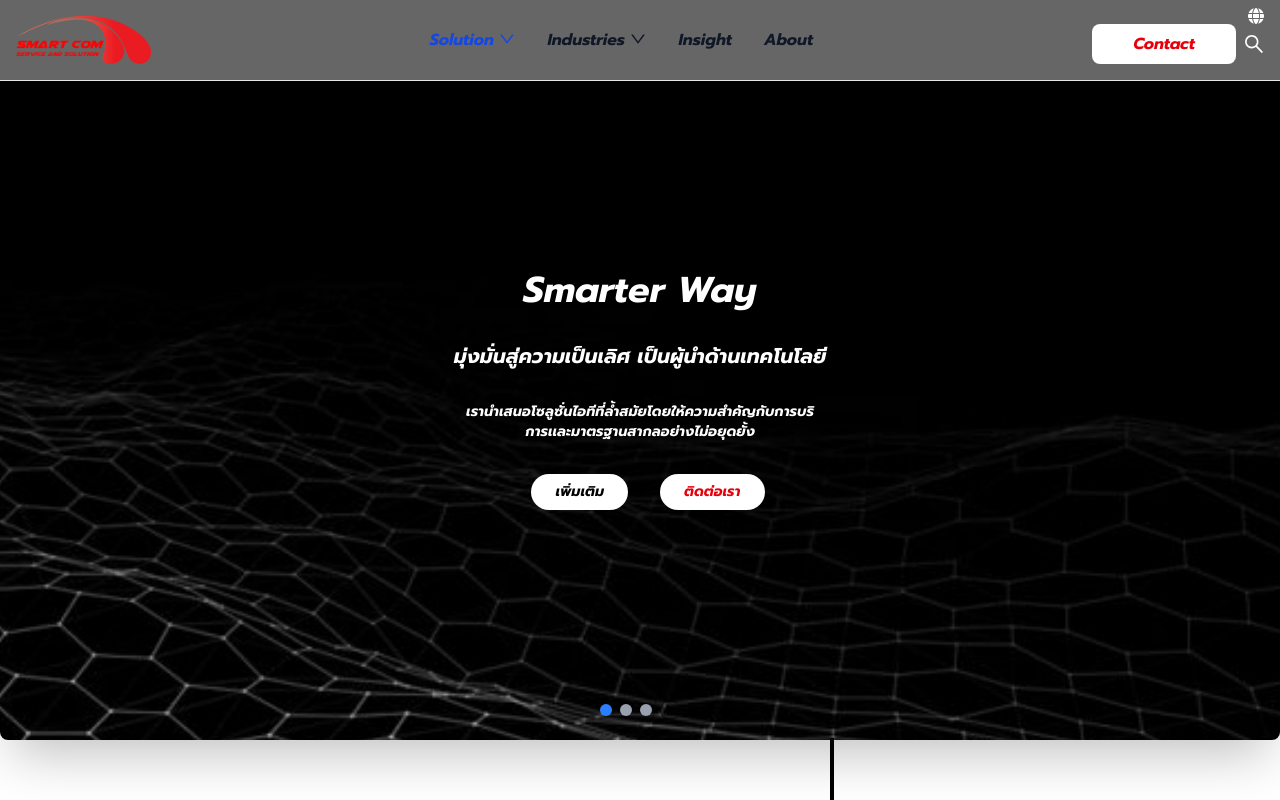
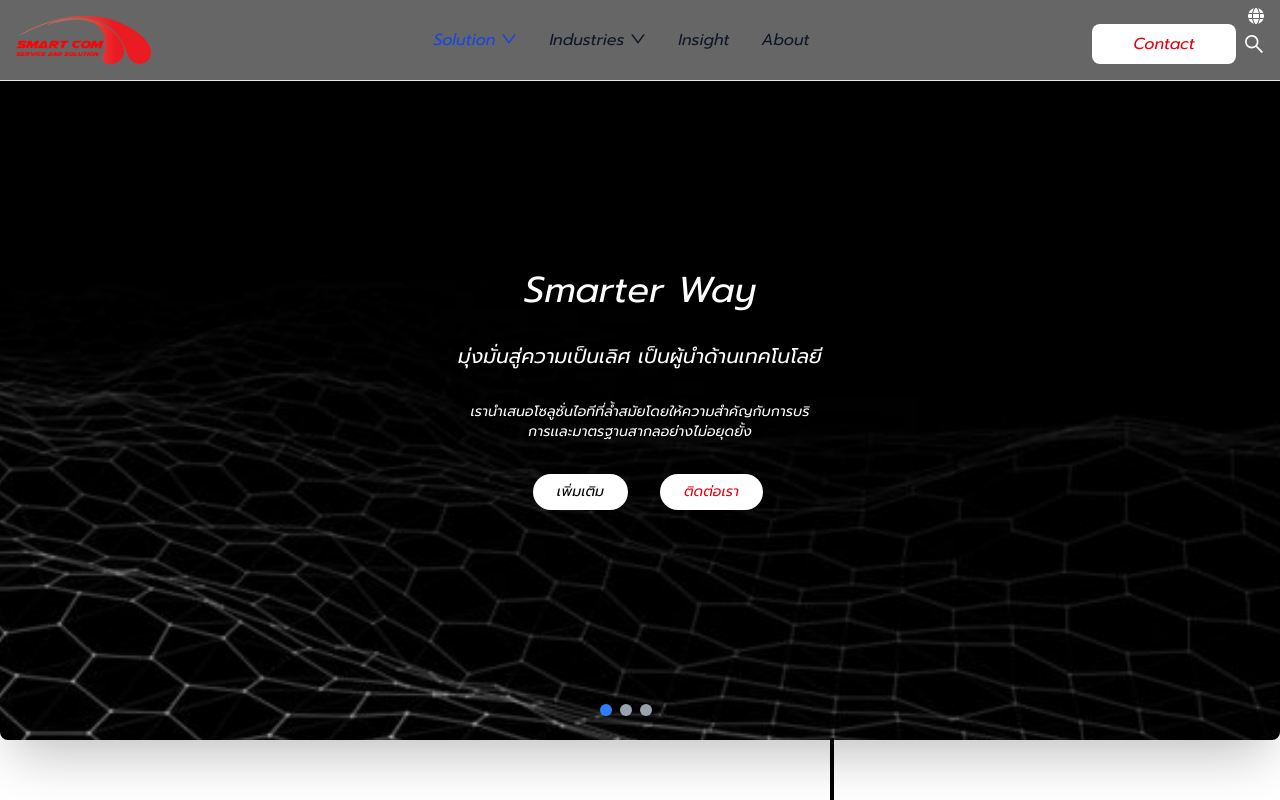
Before and after one commit to pnwn15/Smartcom, a React (Vite) app: page / in a window 1280 px wide. Shown: the top 800 px of the page. Built offline with nearby package versions, Linux system fonts and the light colour scheme.

Commit message:
ส่ง

```diff
--- a/src/App.css
+++ b/src/App.css
@@ -11,110 +11,8 @@
   animation: slide 20s linear infinite;
 }
 
-.prompt-thin {
-  font-family: "Prompt", sans-serif;
-  font-weight: 100;
-  font-style: normal;
-}
-
-.prompt-extralight {
-  font-family: "Prompt", sans-serif;
-  font-weight: 200;
-  font-style: normal;
-}
-
-.prompt-light {
-  font-family: "Prompt", sans-serif;
-  font-weight: 300;
-  font-style: normal;
-}
-
-.prompt-regular {
-  font-family: "Prompt", sans-serif;
-  font-weight: 400;
-  font-style: normal;
-}
-
-.prompt-medium {
-  font-family: "Prompt", sans-serif;
-  font-weight: 500;
-  font-style: normal;
-}
-
-.prompt-semibold {
-  font-family: "Prompt", sans-serif;
-  font-weight: 600;
-  font-style: normal;
-}
-
-.prompt-bold {
-  font-family: "Prompt", sans-serif;
-  font-weight: 700;
-  font-style: normal;
-}
-
-.prompt-extrabold {
-  font-family: "Prompt", sans-serif;
-  font-weight: 800;
-  font-style: normal;
-}
-
-.prompt-black {
-  font-family: "Prompt", sans-serif;
-  font-weight: 900;
-  font-style: normal;
-}
-
-.prompt-thin-italic {
-  font-family: "Prompt", sans-serif;
-  font-weight: 100;
-  font-style: italic;
-}
-
-.prompt-extralight-italic {
-  font-family: "Prompt", sans-serif;
-  font-weight: 200;
-  font-style: italic;
-}
-
-.prompt-light-italic {
-  font-family: "Prompt", sans-serif;
-  font-weight: 300;
-  font-style: italic;
-}
-
-.prompt-regular-italic {
+* {
   font-family: "Prompt", sans-serif;
   font-weight: 400;
   font-style: italic;
 }
-
-.prompt-medium-italic {
-  font-family: "Prompt", sans-serif;
-  font-weight: 500;
-  font-style: italic;
-}
-
-.prompt-semibold-italic {
-  font-family: "Prompt", sans-serif;
-  font-weight: 600;
-  font-style: italic;
-}
-
-* {
-  font-family: "Prompt", sans-serif;
-  font-weight: 700;
-  font-style: italic;
-}
-
-.prompt-extrabold-italic {
-  font-family: "Prompt", sans-serif;
-  font-weight: 800;
-  font-style: italic;
-}
-
-.prompt-black-italic {
-  font-family: "Prompt", sans-serif;
-  font-weight: 900;
-  font-style: italic;
-}
--- /dev/null
+++ b/src/Json/slidessolution.json
@@ -0,0 +1,41 @@
+[
+  {
+    "image": "/wall1.jpg",
+    "title": "Smarter Way",
+    "fontStyle": "text-4xl font-bold text-white",
+    "title1": "มุ่งมั่นสู่ความเป็นเลิศ เป็นผู้นำด้านเทคโนโลยี",
+    "fontStyle1": "text-xl font-bold text-white",
+    "title2": "เรานำเสนอโซลูซั่นไอทีที่ล้ำสมัยโดยให้ความสำคัญกับการบริการเเละมาตรฐานสากลอย่างไม่อยุดยั้ง",
+    "fontStyle2": "text-md w-[350px] font-bold text-white",
+    "buttonText": "เพิ่มเติม",
+    "buttonStyle": "bg-white text-black font-bold hover:bg-red-600",
+    "buttonText1": "ติดต่อเรา",
+    "buttonStyle1": "bg-white text-red-600 font-bold hover:bg-black"
+  },
+  {
+    "image": "/wall2.jpg",
+    "title": "Innovative Solutions",
+    "fontStyle": "text-4xl font-bold text-white",
+    "title1": "ผู้นำด้านการพัฒนาโซลูชันที่ล้ำสมัย",
+    "fontStyle1": "text-xl font-bold text-white",
+    "title2": "ให้บริการโซลูชันที่ช่วยยกระดับธุรกิจด้วยเทคโนโลยีที่ทันสมัย",
+    "fontStyle2": "text-md w-[350px] font-bold text-white",
+    "buttonText": "ดูรายละเอียด",
+    "buttonStyle": "bg-white text-black font-bold hover:bg-red-600",
+    "buttonText1": "ติดต่อเรา",
+    "buttonStyle1": "bg-white text-red-600 font-bold hover:bg-black"
+  },
+  {
+    "image": "/wall3.jpg",
+    "title": "Innovative Solutions",
+    "fontStyle": "text-4xl font-bold text-white",
+    "title1": "ผู้นำด้านการพัฒนาโซลูชันที่ล้ำสมัย",
+    "fontStyle1": "text-xl font-bold text-white",
+    "title2": "ให้บริการโซลูชันที่ช่วยยกระดับธุรกิจด้วยเทคโนโลยีที่ทันสมัย",
+    "fontStyle2": "text-md w-[350px] font-bold text-white",
+    "buttonText": "ดูรายละเอียด",
+    "buttonStyle": "bg-white text-black font-bold hover:bg-red-600",
+    "buttonText1": "ติดต่อเรา",
+    "buttonStyle1": "bg-white text-red-600 font-bold hover:bg-black"
+  }
+]
--- a/src/components/Carousel.jsx
+++ b/src/components/Carousel.jsx
@@ -75,4 +75,78 @@ const Carousel = ({ slides }) => {
     );
 };
 
+const Carousel1 = ({ slidessolution }) => {
+    const [currentIndex, setCurrentIndex] = useState(0);
+
+    const nextSlide = () => {
+        setCurrentIndex((prevIndex) => (prevIndex + 1) % slidessolution.length);
+    };
+
+    useEffect(() => {
+        const interval = setInterval(nextSlide, 10000);
+        return () => clearInterval(interval); // ควบคุมการล้าง interval
+    }, []);
+
+    // ฟังก์ชันเพื่อเปลี่ยนสไลด์เมื่อคลิกจุดวงกลม
+    const goToSlide = (index) => {
+        setCurrentIndex(index);
+    };
+
+    return (
+        <div className="relative w-full  sm:h-screen xl:h-full  lg:h-[500px] mx-auto mt-10">
+            <div className="relative overflow-hidden rounded-lg shadow-2xl">
+                {/* สไลด์ */}
+                <div
+                    className="flex transition-transform duration-500 ease-in-out"
+                    style={{ transform: `translateX(-${currentIndex * 100}%)` }}
+                >
+                    {slidessolution.map((slide, index) => (
+                        <div
+                            key={index}
+                            className="w-full xl:h-[700px] h-screen md:h-screen object-cover bg-center lg:h-[500px] flex-shrink-0 relative"
+                        >
+                            <img
+                                src={slide.image}
+                                alt={`Slide ${index + 1}`}
+                                className="block w-full h-screen object-cover bg-center" // ใช้ object-cover เพื่อให้ภาพเต็มขนาด
+                            />
+                            <div className="absolute tracking-most inset-0 flex gap-8 items-center mx-auto container flex-col justify-center">
+                                <h2 className={slide.fontStyle}>{slide.title}</h2>
+                                <h3 className={slide.fontStyle1}>{slide.title1}</h3>
+                                <h3 className={slide.fontStyle2}>{slide.title2}</h3>
+                                <div className="flex gap-4">
+                                    <button className={`ml-4 px-6 py-2 text-black font-bold rounded-full ${slide.buttonStyle}`}>
+                                        {slide.buttonText}
+                                    </button>
+                                    <button className={`ml-4 px-6 py-2 text-red-600 font-bold rounded-full ${slide.buttonStyle1}`}>
+                                        {slide.buttonText1}
+                                    </button>
+                                </div>
+                            </div>
+                        </div>
+                    ))}
+                </div>
+
+            </div>
+
+            {/* จุดวงกลมด้านล่าง */}
+            <div className="absolute bottom-5 left-1/2 transform -translate-x-1/2 flex space-x-2 items-center">
+                {/* Dots */}
+                {slidessolution.map((_, index) => (
+                    <div
+                        key={index}
+                        onClick={() => goToSlide(index)}  // เปลี่ยนไปที่สไลด์ที่เลือก
+                        className={`w-3 h-3 rounded-full cursor-pointer transition-all duration-300 ${index === currentIndex ? "bg-blue-500" : "bg-gray-400"}`}
+                    />
+                ))}
+
+                {/* Arrow icon */}
+                <div className="border rounded-full p-2 flex items-center justify-center" style={{ width: '20px', height: '20px' }}>
+                    <CaretRightOutlined style={{ fontSize: '16px', color: '#000' }} />
+                </div>
+            </div>
+        </div>
+    );
+};
+
 export default Carousel;
--- a/src/pages/Solutions.jsx
+++ b/src/pages/Solutions.jsx
@@ -1,12 +1,21 @@
-import React from 'react'
+import React, {useEffect,useState} from 'react'
 import { styled } from '@mui/material/styles';
 import Box from '@mui/material/Box';
 import Paper from '@mui/material/Paper';
 import Grid from '@mui/material/Grid';
 import Carousel from '../components/Carousel';
+import sildesSolutionData from '../Json/slidessolution.json';
+
+function Solutions() {
+    const [slidessolution, setSlides1] = useState([]);
+
+    // ดึงข้อมูลจากไฟล์ JSON เมื่อคอมโพเนนต์ทำการโหลด
+    useEffect(() => {
+        setSlides1(sildesSolutionData);
+    }, []);
+    console.log(slidessolution)
 
 
-function Solutions() {
     const Item = styled(Paper)(({ theme }) => ({
         ...theme.typography.body2,
         textAlign: 'center',
@@ -17,7 +26,7 @@ function Solutions() {
       <Grid container spacing={1}>
               <Grid item xs={12}>
                   <Item sx={{ margin: 0 }}> {/* เพิ่ม margin 0 ให้กับ Item */}
-                      <div className=""><Carousel /></div>
+                  <div className=""><Carousel slides={slidessolution} /></div>
                   </Item>
               </Grid>
           <Grid item xs={4}>
```
